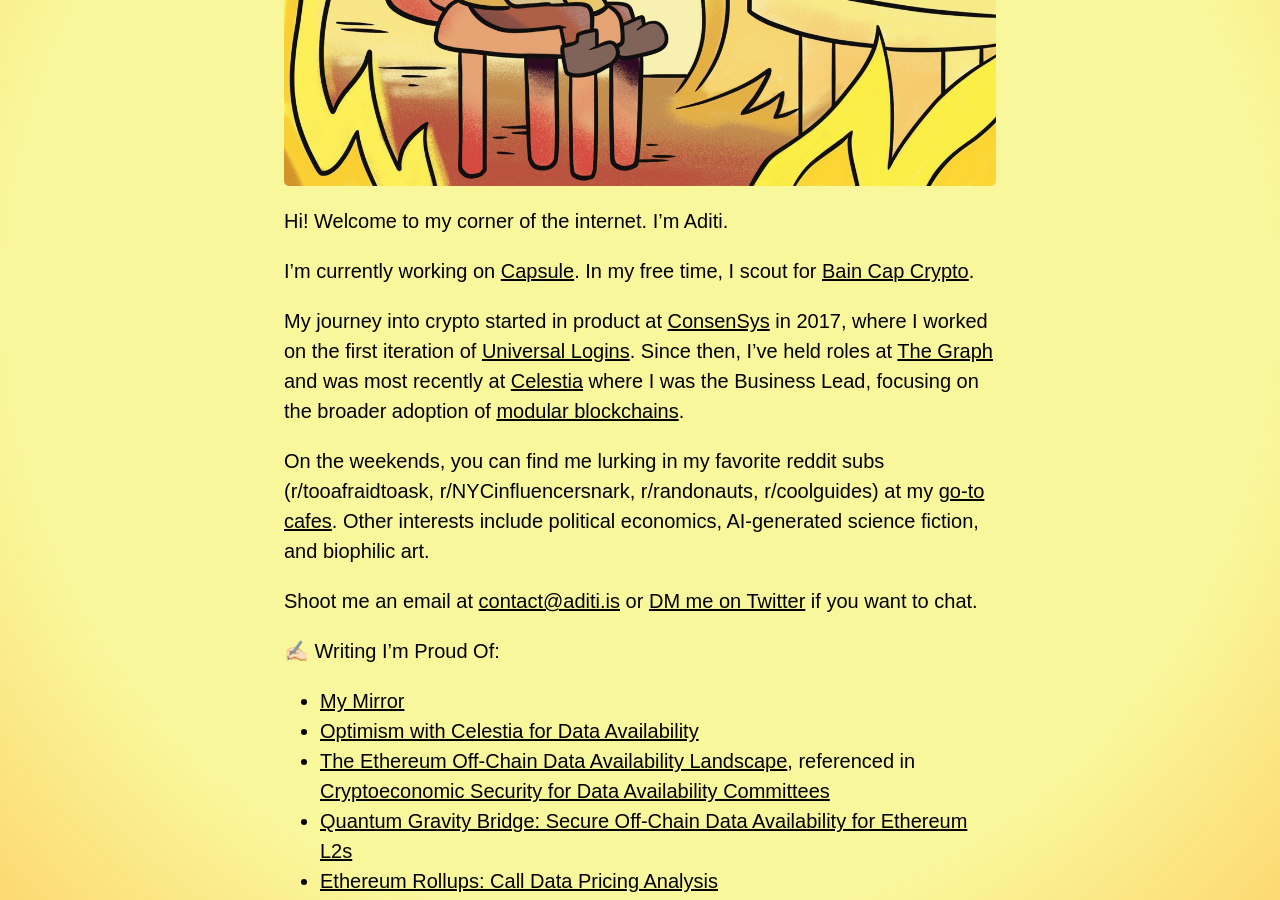
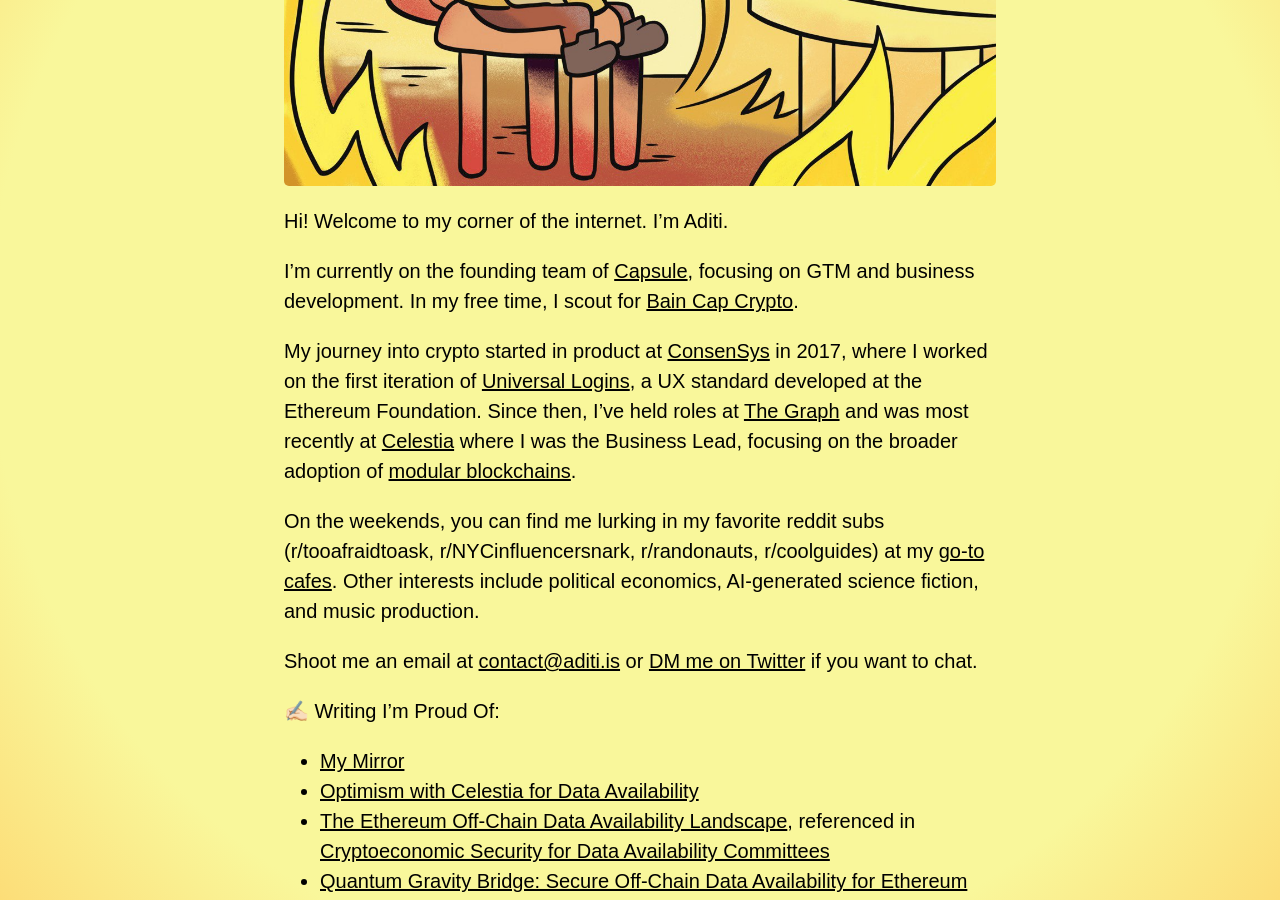
Before and after one commit to adeets-22/adeets-22.github.io, a Jekyll site: the page built from index.md, in a window 1280 px wide and 900 px high, scrolled down 717 px. Built offline with Jekyll 4.4.1, drawn with Linux system fonts in a browser that asks for light colours.

Commit message:
Update index.md

```diff
--- a/index.md
+++ b/index.md
@@ -9,12 +9,12 @@
 
 Hi! Welcome to my corner of the internet. I'm Aditi.
 
-I'm currently working on [Capsule](https://usecapsule.com/). In my free time, I scout for [Bain Cap Crypto](https://twitter.com/BainCapCrypto).
+I'm currently on the founding team of [Capsule](https://usecapsule.com/), focusing on GTM and business development. In my free time, I scout for [Bain Cap Crypto](https://twitter.com/BainCapCrypto).
 
-My journey into crypto started in product at [ConsenSys](https://consensys.net/) in 2017, where I worked on the first iteration of [Universal Logins](https://www.youtube.com/watch?v=TztR_7IehjU). Since then, I've held roles at [The Graph](https://thegraph.com/en/) and was most recently at [Celestia](https://celestia.org/) where I was the Business Lead, focusing on the broader adoption of [modular blockchains](https://celestia.org/learn/first-principles/modular-blockchains-and-first-principles/).
+My journey into crypto started in product at [ConsenSys](https://consensys.net/) in 2017, where I worked on the first iteration of [Universal Logins](https://www.youtube.com/watch?v=TztR_7IehjU), a UX standard developed at the Ethereum Foundation. Since then, I've held roles at [The Graph](https://thegraph.com/en/) and was most recently at [Celestia](https://celestia.org/) where I was the Business Lead, focusing on the broader adoption of [modular blockchains](https://celestia.org/learn/first-principles/modular-blockchains-and-first-principles/).
 
 
-On the weekends, you can find me lurking in my favorite reddit subs (r/tooafraidtoask, r/NYCinfluencersnark, r/randonauts, r/coolguides) at my [go-to cafes](https://www.notion.so/cafe-workspots-80b6b55555524fe88185d20806e30967). Other interests include political economics, AI-generated science fiction, and biophilic art.
+On the weekends, you can find me lurking in my favorite reddit subs (r/tooafraidtoask, r/NYCinfluencersnark, r/randonauts, r/coolguides) at my [go-to cafes](https://www.notion.so/cafe-workspots-80b6b55555524fe88185d20806e30967). Other interests include political economics, AI-generated science fiction, and music production.
 
 Shoot me an email at <contact@aditi.is> or [DM me on Twitter](https://twitter.com/adeets_22) if you want to chat.
 
```
